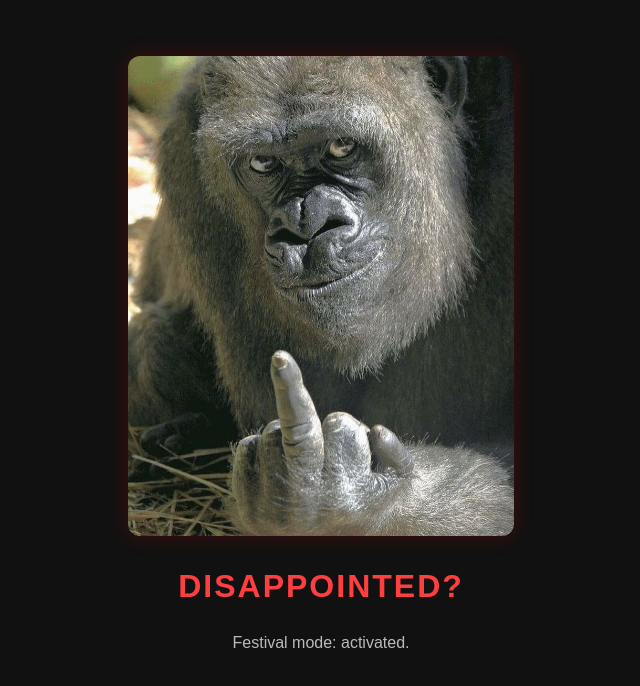
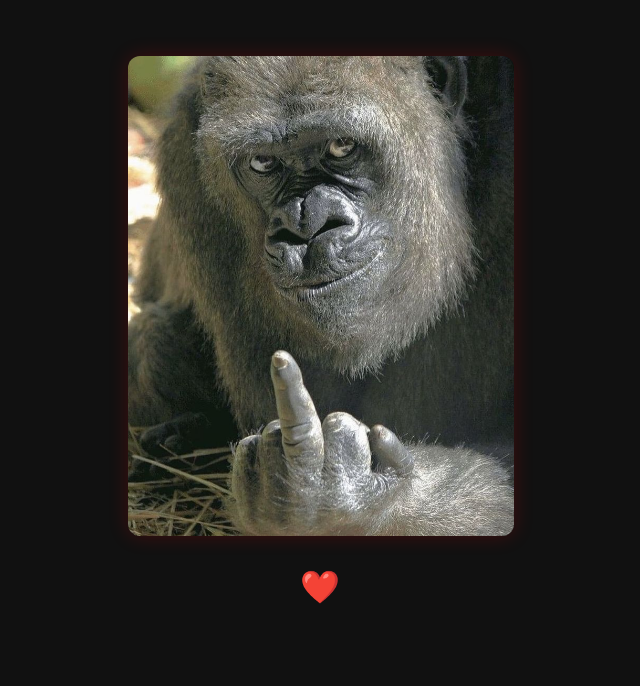
Before and after one commit to dnice2408/scan-for-meita, a plain HTML site: page index.html in a window 1280 px wide. Shown: the whole page, without its empty margins (319-959 px from the left). Drawn offline with Linux system fonts and the light colour scheme.

Commit message:
Update index.html

```diff
--- a/index.html
+++ b/index.html
@@ -40,7 +40,6 @@
 </head>
 <body>
   <img src="0214d504ba8da7bafbbc20e673a22903.jpg" alt="Extra meme" />
-  <h1>disappointed?</h1>
-  <p>Festival mode: activated.</p>
+  <h1>❤️</h1>
 </body>
 </html>
```
